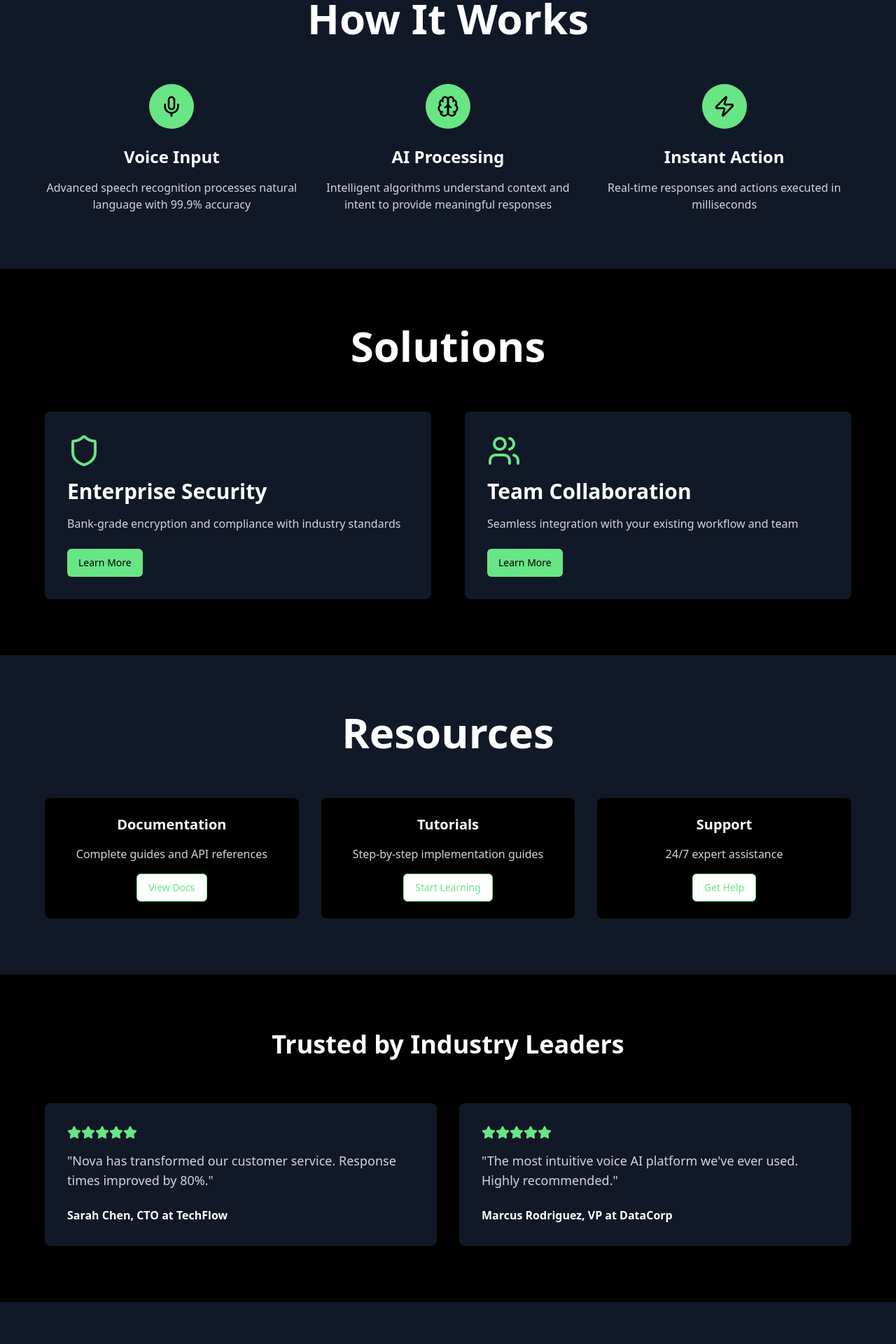
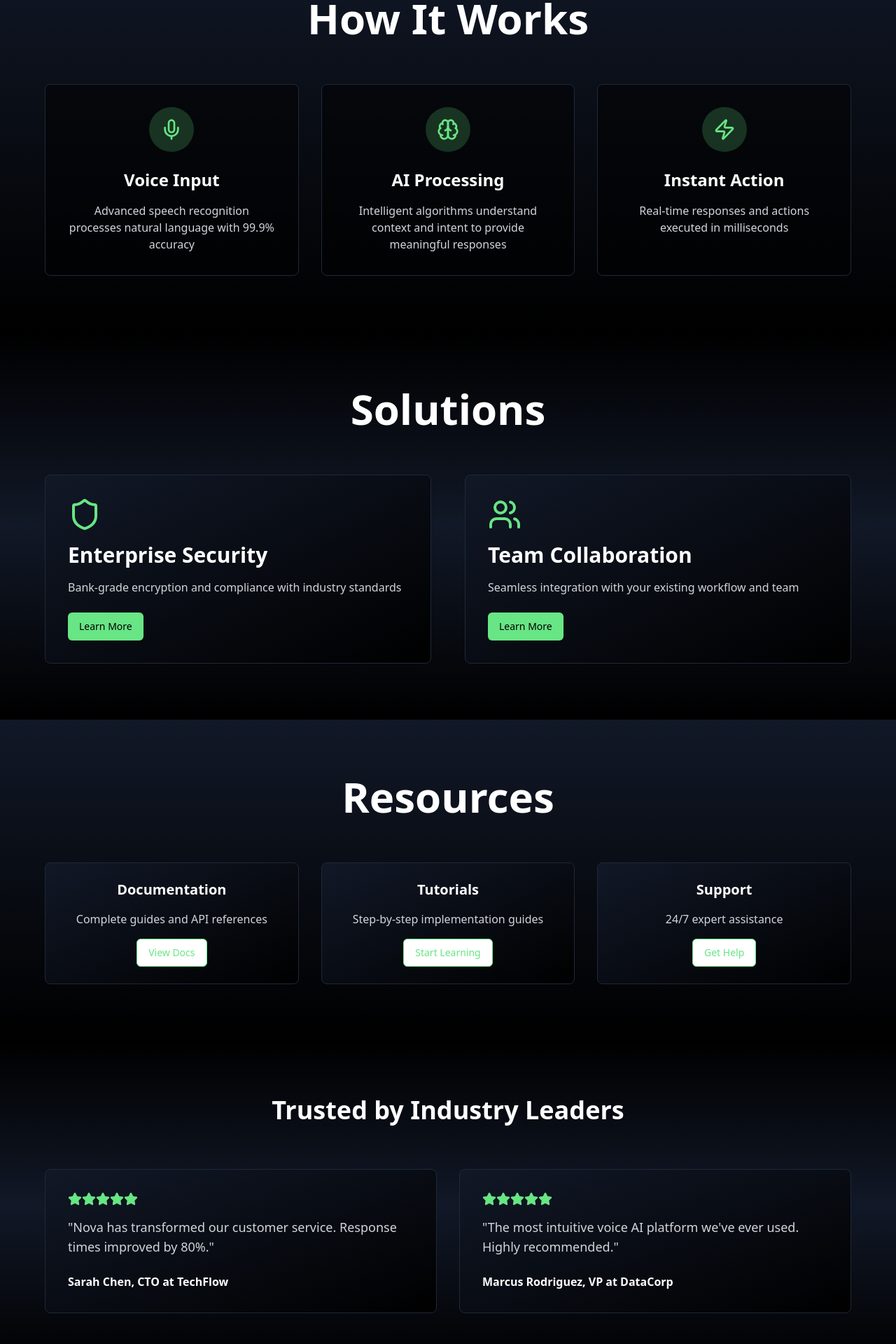
Before and after one commit to QMobilecom/grow-ops-ui-c2028f23, a React (Vite) app: page / in a window 1280 px wide. Shown: the part 1000-2920 px from the top of the page at 70% size. Built offline with nearby package versions, Linux system fonts and the light colour scheme.

Commit message:
Fix: Improve resources section styling
- Updated button colors in the resources section.
- Improved the background color for better visual appeal.

```diff
--- a/src/pages/Home.tsx
+++ b/src/pages/Home.tsx
@@ -12,7 +12,7 @@ export default function Home() {
   }, []);
 
   return (
-    <div className="min-h-screen bg-black flex flex-col">
+    <div className="min-h-screen bg-gradient-to-b from-black via-gray-900 to-black flex flex-col">
       <div className="bg-green-400 text-black py-2 text-center text-sm font-medium">
         New Launch! AI Voice Agents Program · Join now to get rewards for creating Voice AI content.
       </div>
@@ -45,29 +45,29 @@ export default function Home() {
         </section>
 
         {/* How It Works Section */}
-        <section id="how-it-works" className="py-20 px-4 md:px-8 bg-gray-900">
+        <section id="how-it-works" className="py-20 px-4 md:px-8 bg-gradient-to-b from-gray-900 to-black">
           <div className="max-w-6xl mx-auto">
             <h2 className="text-4xl md:text-6xl font-bold text-white text-center mb-16">
               How It Works
             </h2>
             <div className="grid md:grid-cols-3 gap-8">
-              <div className="text-center">
-                <div className="bg-green-400 w-16 h-16 rounded-full flex items-center justify-center mx-auto mb-6">
-                  <Mic className="text-black" size={32} />
+              <div className="text-center bg-black/50 p-8 rounded-lg border border-gray-800 hover:border-green-400/50 transition-all duration-300">
+                <div className="bg-green-400/20 w-16 h-16 rounded-full flex items-center justify-center mx-auto mb-6">
+                  <Mic className="text-green-400" size={32} />
                 </div>
                 <h3 className="text-2xl font-bold text-white mb-4">Voice Input</h3>
                 <p className="text-gray-300">Advanced speech recognition processes natural language with 99.9% accuracy</p>
               </div>
-              <div className="text-center">
-                <div className="bg-green-400 w-16 h-16 rounded-full flex items-center justify-center mx-auto mb-6">
-                  <Brain className="text-black" size={32} />
+              <div className="text-center bg-black/50 p-8 rounded-lg border border-gray-800 hover:border-green-400/50 transition-all duration-300">
+                <div className="bg-green-400/20 w-16 h-16 rounded-full flex items-center justify-center mx-auto mb-6">
+                  <Brain className="text-green-400" size={32} />
                 </div>
                 <h3 className="text-2xl font-bold text-white mb-4">AI Processing</h3>
                 <p className="text-gray-300">Intelligent algorithms understand context and intent to provide meaningful responses</p>
               </div>
-              <div className="text-center">
-                <div className="bg-green-400 w-16 h-16 rounded-full flex items-center justify-center mx-auto mb-6">
-                  <Zap className="text-black" size={32} />
+              <div className="text-center bg-black/50 p-8 rounded-lg border border-gray-800 hover:border-green-400/50 transition-all duration-300">
+                <div className="bg-green-400/20 w-16 h-16 rounded-full flex items-center justify-center mx-auto mb-6">
+                  <Zap className="text-green-400" size={32} />
                 </div>
                 <h3 className="text-2xl font-bold text-white mb-4">Instant Action</h3>
                 <p className="text-gray-300">Real-time responses and actions executed in milliseconds</p>
@@ -77,13 +77,13 @@ export default function Home() {
         </section>
 
         {/* Solutions Section */}
-        <section id="solutions" className="py-20 px-4 md:px-8 bg-black">
+        <section id="solutions" className="py-20 px-4 md:px-8 bg-gradient-to-b from-black via-gray-900 to-black">
           <div className="max-w-6xl mx-auto">
             <h2 className="text-4xl md:text-6xl font-bold text-white text-center mb-16">
               Solutions
             </h2>
             <div className="grid md:grid-cols-2 gap-12">
-              <div className="bg-gray-900 p-8 rounded-lg">
+              <div className="bg-gradient-to-br from-gray-900 to-black p-8 rounded-lg border border-gray-800 hover:border-green-400/50 transition-all duration-300">
                 <Shield className="text-green-400 mb-4" size={48} />
                 <h3 className="text-3xl font-bold text-white mb-4">Enterprise Security</h3>
                 <p className="text-gray-300 mb-6">Bank-grade encryption and compliance with industry standards</p>
@@ -91,7 +91,7 @@ export default function Home() {
                   Learn More
                 </Button>
               </div>
-              <div className="bg-gray-900 p-8 rounded-lg">
+              <div className="bg-gradient-to-br from-gray-900 to-black p-8 rounded-lg border border-gray-800 hover:border-green-400/50 transition-all duration-300">
                 <Users className="text-green-400 mb-4" size={48} />
                 <h3 className="text-3xl font-bold text-white mb-4">Team Collaboration</h3>
                 <p className="text-gray-300 mb-6">Seamless integration with your existing workflow and team</p>
@@ -104,30 +104,30 @@ export default function Home() {
         </section>
 
         {/* Resources Section */}
-        <section id="resources" className="py-20 px-4 md:px-8 bg-gray-900">
+        <section id="resources" className="py-20 px-4 md:px-8 bg-gradient-to-b from-gray-900 to-black">
           <div className="max-w-6xl mx-auto text-center">
             <h2 className="text-4xl md:text-6xl font-bold text-white mb-16">
               Resources
             </h2>
             <div className="grid md:grid-cols-3 gap-8">
-              <div className="bg-black p-6 rounded-lg">
+              <div className="bg-gradient-to-br from-gray-900 to-black p-6 rounded-lg border border-gray-800 hover:border-green-400/50 transition-all duration-300">
                 <h3 className="text-xl font-bold text-white mb-4">Documentation</h3>
                 <p className="text-gray-300 mb-4">Complete guides and API references</p>
-                <Button variant="outline" className="border-green-400 text-green-400 hover:bg-green-400 hover:text-black">
+                <Button variant="outline" className="border-green-400 text-green-400 hover:bg-green-400 hover:text-black transition-colors">
                   View Docs
                 </Button>
               </div>
-              <div className="bg-black p-6 rounded-lg">
+              <div className="bg-gradient-to-br from-gray-900 to-black p-6 rounded-lg border border-gray-800 hover:border-green-400/50 transition-all duration-300">
                 <h3 className="text-xl font-bold text-white mb-4">Tutorials</h3>
                 <p className="text-gray-300 mb-4">Step-by-step implementation guides</p>
-                <Button variant="outline" className="border-green-400 text-green-400 hover:bg-green-400 hover:text-black">
+                <Button variant="outline" className="border-green-400 text-green-400 hover:bg-green-400 hover:text-black transition-colors">
                   Start Learning
                 </Button>
               </div>
-              <div className="bg-black p-6 rounded-lg">
+              <div className="bg-gradient-to-br from-gray-900 to-black p-6 rounded-lg border border-gray-800 hover:border-green-400/50 transition-all duration-300">
                 <h3 className="text-xl font-bold text-white mb-4">Support</h3>
                 <p className="text-gray-300 mb-4">24/7 expert assistance</p>
-                <Button variant="outline" className="border-green-400 text-green-400 hover:bg-green-400 hover:text-black">
+                <Button variant="outline" className="border-green-400 text-green-400 hover:bg-green-400 hover:text-black transition-colors">
                   Get Help
                 </Button>
               </div>
@@ -136,13 +136,13 @@ export default function Home() {
         </section>
 
         {/* Testimonials */}
-        <section className="py-20 px-4 md:px-8 bg-black">
+        <section className="py-20 px-4 md:px-8 bg-gradient-to-b from-black via-gray-900 to-black">
           <div className="max-w-6xl mx-auto">
             <h2 className="text-4xl font-bold text-white text-center mb-16">
               Trusted by Industry Leaders
             </h2>
             <div className="grid md:grid-cols-2 gap-8">
-              <div className="bg-gray-900 p-8 rounded-lg">
+              <div className="bg-gradient-to-br from-gray-900 to-black p-8 rounded-lg border border-gray-800 hover:border-green-400/50 transition-all duration-300">
                 <div className="flex mb-4">
                   {[...Array(5)].map((_, i) => (
                     <Star key={i} className="text-green-400 fill-current" size={20} />
@@ -153,7 +153,7 @@ export default function Home() {
                 </p>
                 <div className="text-white font-semibold">Sarah Chen, CTO at TechFlow</div>
               </div>
-              <div className="bg-gray-900 p-8 rounded-lg">
+              <div className="bg-gradient-to-br from-gray-900 to-black p-8 rounded-lg border border-gray-800 hover:border-green-400/50 transition-all duration-300">
                 <div className="flex mb-4">
                   {[...Array(5)].map((_, i) => (
                     <Star key={i} className="text-green-400 fill-current" size={20} />
@@ -169,12 +169,12 @@ export default function Home() {
         </section>
 
         {/* Partner Logos */}
-        <div className="bg-gray-900 py-16">
+        <div className="bg-gradient-to-b from-gray-900 to-black py-16">
           <div className="max-w-7xl mx-auto px-4">
             <h3 className="text-center text-white text-xl mb-8">Trusted by leading companies</h3>
             <div className="flex flex-wrap justify-center items-center gap-8 md:gap-16">
               {['Microsoft', 'Amazon', 'Google', 'IBM', 'Oracle', 'Salesforce'].map((company, i) => (
-                <div key={i} className="text-gray-400 opacity-70 text-xl font-bold">
+                <div key={i} className="text-gray-400 opacity-70 text-xl font-bold hover:text-green-400 transition-colors cursor-pointer">
                   {company}
                 </div>
               ))}
```
Also changed, not shown: src/pages/Resources.tsx (+76 -6 lines).
